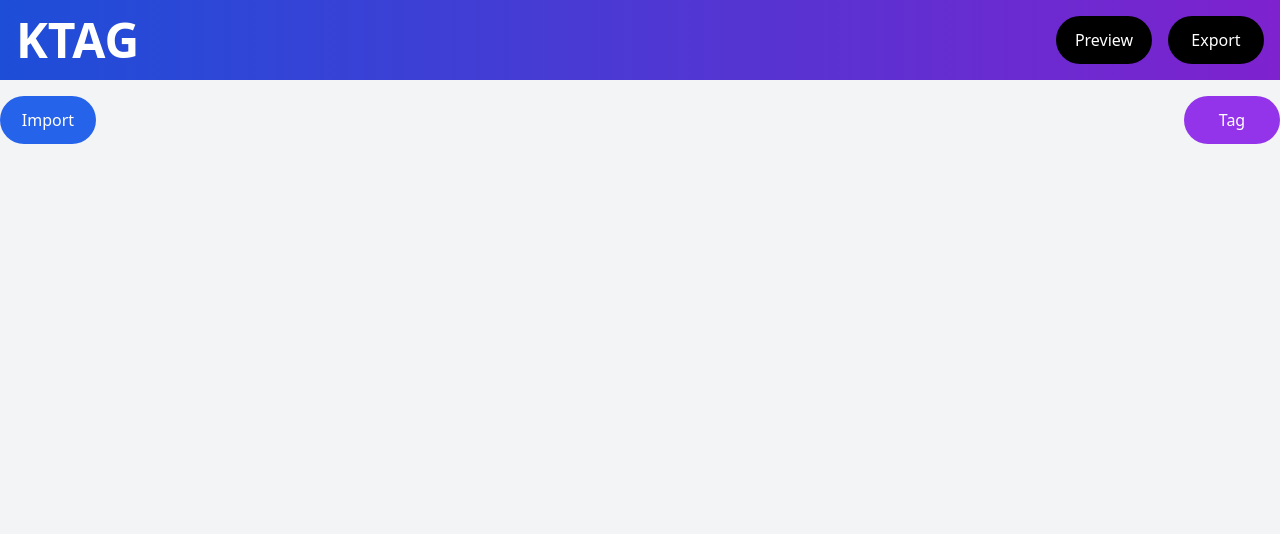
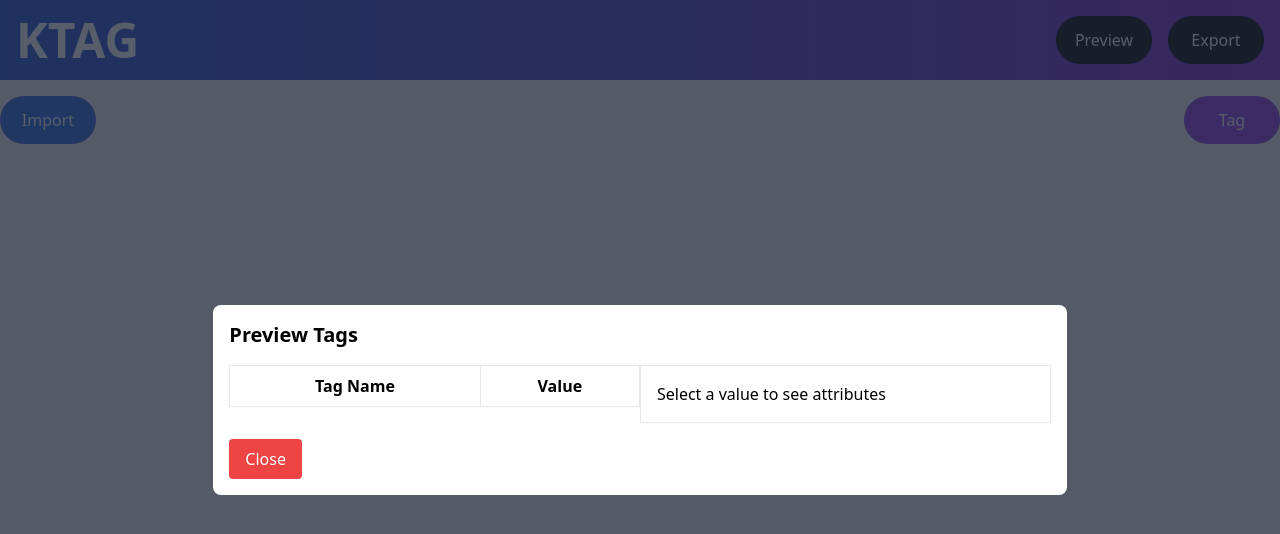
Before and after one commit to NicWYZ/kpmg_ixbrl, a Next.js app: page / in a window 1280 px wide. Both pictures are taken after a click on the button "Preview". Shown: the top 534 px of the page. Built offline with nearby package versions, Linux system fonts and the light colour scheme.

Commit message:
PreviewModal done

```diff
--- a/app/page.tsx
+++ b/app/page.tsx
@@ -2,27 +2,32 @@
 import FileUpload from "@/components/FileUpload";
 import HighlightableHTML from "@/components/HighlightableHTML";
 import TagModal from "@/components/TagModal";
+import PreviewModal from "@/components/PreviewModal";
 import { useState } from "react";
+import { Tooltip } from "react-tooltip";
+import 'react-tooltip/dist/react-tooltip.css'
 
 export default function HomePage() {
   const [htmlContent, setHtmlContent] = useState<string | null>(null);
   const [selectedText, setSelectedText] = useState<string | null>(null);
-  const [isModalOpen, setIsModalOpen] = useState<boolean>(false);
-
+  const [isTaggingModalOpen, setIsTaggingModalOpen] = useState<boolean>(false);
+  const [isPreviewModalOpen, setIsPreviewModalOpen] = useState<boolean>(false);
 
   const handleHighlight = (highlightedText: string) => {
     setSelectedText(highlightedText);
   };
 
-  const handleTag = (tagType: string, attributes: Record<string, string>) => {
+  const handleTag = (tagName: string, tagType: string, attributes: Record<string, string>) => {
     if (htmlContent && selectedText) {
-      const taggedText = `<span class="tagged tooltip"><ix:${tagType} ${Object.entries(
-        attributes
-      )
-        .map(([key, value]) => `${key}="${value}"`)
-        .join(" ")}>${selectedText}</ix:${tagType}></span>`;
+      const taggedText = `<span class="tagged tooltip" style="background-color: yellow" data-tooltip-id="tagged element" data-tooltip-content="${tagName}" data-tooltip-place="top">
+                            <ix:${tagType} ${Object.entries(attributes)
+                              .map(([key, value]) => `${key}="${value}"`)
+                              .join(" ")}>${selectedText}
+                            </ix:${tagType}>
+                          </span>`;
 
       const updatedHtmlContent = htmlContent.replace(selectedText, taggedText);
+
       setHtmlContent(updatedHtmlContent);
       setSelectedText(null);
     }
@@ -33,7 +38,10 @@ export default function HomePage() {
       <div className="w-full bg-gradient-to-r from-blue-700 to-purple-700 text-white py-4 flex justify-between items-center px-4">
         <h1 className="text-5xl font-bold">KTAG</h1>
         <div className="flex space-x-4">
-          <button className="bg-black text-white w-24 h-12 flex items-center justify-center rounded-full">
+          <button
+            onClick={() => setIsPreviewModalOpen(true)}
+            className="bg-black text-white w-24 h-12 flex items-center justify-center rounded-full"
+          >
             Preview
           </button>
           <button className="bg-black text-white w-24 h-12 flex items-center justify-center rounded-full">
@@ -46,7 +54,7 @@ export default function HomePage() {
         <div className="w-full flex justify-between items-center mb-4">
           <FileUpload setHtmlContent={setHtmlContent} />
           <button
-            onClick={() => setIsModalOpen(true)}
+            onClick={() => setIsTaggingModalOpen(true)}
             className="bg-purple-600 text-white w-24 h-12 flex items-center justify-center rounded-full"
           >
             Tag
@@ -59,7 +67,18 @@ export default function HomePage() {
           />
         )}
       </div>
-      <TagModal isOpen={isModalOpen} onClose={() => setIsModalOpen(false)} onTag={handleTag} />
+      <TagModal
+        isOpen={isTaggingModalOpen}
+        onClose={() => setIsTaggingModalOpen(false)}
+        onTag={handleTag}
+      />
+      <PreviewModal
+        isOpen={isPreviewModalOpen}
+        onClose={() => setIsPreviewModalOpen(false)}
+        htmlContent={htmlContent || ''}
+      />
+
+      <Tooltip id="tagged element" />
     </div>
   );
 }
--- /dev/null
+++ b/components/PreviewModal.tsx
@@ -0,0 +1,100 @@
+import { useState, useEffect } from 'react';
+
+interface PreviewModalProps {
+  isOpen: boolean;
+  onClose: () => void;
+  htmlContent: string;
+}
+
+interface TagData {
+  tagName: string;
+  tagType: string;
+  value: string;
+  attributes: Record<string, string>;
+}
+
+const extractTags = (htmlContent: string): TagData[] => {
+    if (typeof window === 'undefined') {
+      return [];
+    }
+
+    const parser = new DOMParser();
+    const doc = parser.parseFromString(htmlContent, 'text/html');
+    const tags: TagData[] = [];
+
+    doc.querySelectorAll('.tagged.tooltip').forEach((element) => {
+      const tag = element.querySelector('ix\\:nonFraction, ix\\:otherTag'); // Adjust for your specific tag names
+      if (tag) {
+        const attributes: Record<string, string> = {};
+        Array.from(tag.attributes).forEach((attr) => {
+          attributes[attr.name] = attr.value;
+        });
+        tags.push({
+          tagName: element.getAttribute('data-tooltip-content') || '',
+          tagType: tag.tagName,
+          value: tag.innerHTML,
+          attributes,
+        });
+      }
+    });
+
+    return tags;
+  };
+
+export default function PreviewModal({ isOpen, onClose, htmlContent }: PreviewModalProps){
+  const [selectedTag, setSelectedTag] = useState<TagData | null>(null);
+  const [tags, setTags] = useState<TagData[]>([]);
+
+  useEffect(() => {
+    if (isOpen) {
+      setTags(extractTags(htmlContent));
+    }
+  }, [isOpen, htmlContent]);
+
+  if (!isOpen) return null;
+
+  return (
+    <div className="fixed inset-0 flex items-center justify-center z-50 bg-gray-800 bg-opacity-75">
+      <div className="bg-white rounded-lg p-4 w-2/3">
+        <h2 className="text-xl font-bold mb-4">Preview Tags</h2>
+        <div className="flex">
+          <table className="w-1/2 border">
+            <thead>
+              <tr>
+                <th className="border p-2">Tag Name</th>
+                <th className="border p-2">Value</th>
+              </tr>
+            </thead>
+            <tbody>
+              {tags.map((tag, index) => (
+                <tr key={index} className="cursor-pointer" onClick={() => setSelectedTag(tag)}>
+                  <td className="border p-2">{tag.tagName}</td>
+                  <td className="border p-2">{tag.value}</td>
+                </tr>
+              ))}
+            </tbody>
+          </table>
+          <div className="w-1/2 border p-4">
+            {selectedTag ? (
+              <div>
+                <h3 className="text-lg font-bold mb-2">Tag Attributes</h3>
+                <ul>
+                  {Object.entries(selectedTag.attributes).map(([key, value]) => (
+                    <li key={key} className="mb-1">
+                      <strong>{key}:</strong> {value}
+                    </li>
+                  ))}
+                </ul>
+              </div>
+            ) : (
+              <p>Select a value to see attributes</p>
+            )}
+          </div>
+        </div>
+        <button onClick={onClose} className="mt-4 bg-red-500 text-white px-4 py-2 rounded">
+          Close
+        </button>
+      </div>
+    </div>
+  );
+};
--- a/components/TagModal.tsx
+++ b/components/TagModal.tsx
@@ -1,7 +1,7 @@
 interface TagModalProps {
   isOpen: boolean;
   onClose: () => void;
-  onTag: (tagName: string, attributes: Record<string, string>) => void;
+  onTag: (tagName: string, tagType: string, attributes: Record<string, string>) => void;
 }
 
 export default function TagModal({ isOpen, onClose, onTag }: TagModalProps) {
@@ -20,7 +20,7 @@ export default function TagModal({ isOpen, onClose, onTag }: TagModalProps) {
 
     const tagType = 'nonFraction'
 
-    onTag(tagType, attributes);
+    onTag(tagName, tagType, attributes);
     onClose();
   };
 
--- a/package.json
+++ b/package.json
@@ -13,8 +13,8 @@
     "mammoth": "^1.8.0",
     "next": "14.2.4",
     "react": "^18",
-    "react-contenteditable": "^3.3.7",
-    "react-dom": "^18"
+    "react-dom": "^18",
+    "react-tooltip": "^5.27.1"
   },
   "devDependencies": {
     "@types/node": "^20.14.9",
```
Also changed, not shown: 1 other file (tests, documents, lock files or other folders).
